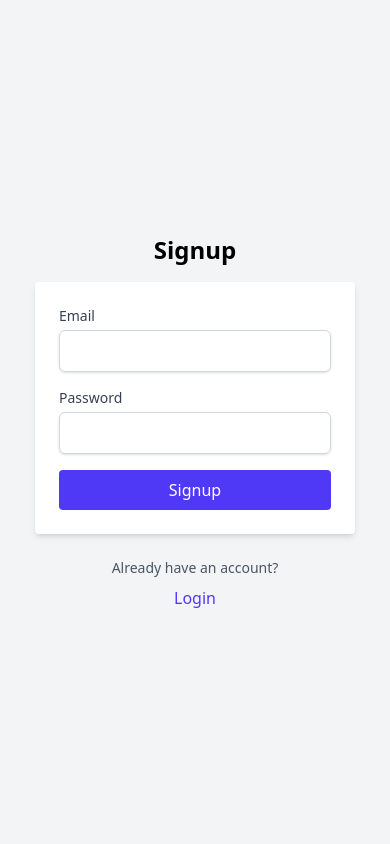
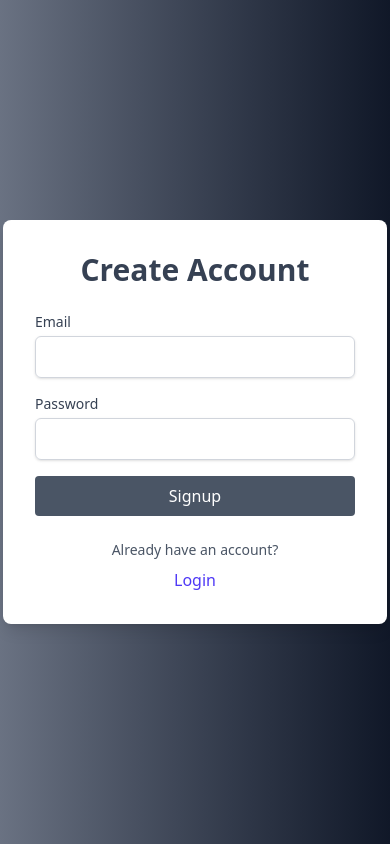
Before and after one commit to Kaustubh0505/Edulearn, a Next.js app: page /auth/signup in a window 390 px wide. Built offline with nearby package versions, Linux system fonts and the light colour scheme.

Commit message:
mobile responsive

```diff
--- a/app/auth/login/page.js
+++ b/app/auth/login/page.js
@@ -21,9 +21,9 @@ const LoginPage = () => {
   };
 
   return (
-    <div className="flex flex-col items-center justify-center min-h-screen bg-gradient-to-r from-indigo-500 to-purple-500">
+    <div className="flex flex-col items-center justify-center min-h-screen bg-gradient-to-r from-gray-500 to-gray-900">
       <div className="bg-white p-8 rounded-lg shadow-lg w-96">
-        <h1 className="text-3xl font-bold text-center text-indigo-600 mb-6">Welcome Back</h1>
+        <h1 className="text-3xl font-bold text-center text-gray-700 mb-6">Welcome Back</h1>
         <form onSubmit={handleLogin}>
           <div className="mb-4">
             <label htmlFor="email" className="block text-sm font-medium text-gray-700">
@@ -54,7 +54,7 @@ const LoginPage = () => {
           {error && <p className="text-red-500 text-sm mb-4">{error}</p>}
           <button
             type="submit"
-            className="w-full bg-indigo-600 text-white py-2 px-4 rounded hover:bg-indigo-700 transition duration-300"
+            className="w-full bg-gray-600 text-white py-2 px-4 cursor-pointer rounded hover:bg-gray-700 transition duration-300"
           >
             Login
           </button>
@@ -63,7 +63,7 @@ const LoginPage = () => {
           <p className="text-sm text-gray-600">Don't have an account?</p>
           <button
             onClick={() => router.push('/auth/signup')}
-            className="text-indigo-600 hover:underline mt-2"
+            className="text-indigo-600 cursor-pointer hover:underline mt-2"
           >
             Signup
           </button>
--- a/app/auth/signup/page.js
+++ b/app/auth/signup/page.js
@@ -2,10 +2,10 @@
 import React, { useState } from 'react';
 import { auth } from '../../libs/utils/firebase';
 import { createUserWithEmailAndPassword } from 'firebase/auth';
-import {useRouter} from 'next/navigation';
+import { useRouter } from 'next/navigation';
 
 const SignupPage = () => {
-  var router = useRouter()
+  const router = useRouter();
   const [email, setEmail] = useState('');
   const [password, setPassword] = useState('');
   const [error, setError] = useState('');
@@ -24,9 +24,10 @@ const SignupPage = () => {
   };
 
   return (
-    <div className="flex flex-col items-center justify-center min-h-screen bg-gray-100">
-      <h1 className="text-2xl font-bold mb-4">Signup</h1>
-      <form onSubmit={handleSignup} className="bg-white p-6 rounded shadow-md w-80">
+    <div className="flex flex-col items-center justify-center min-h-screen bg-gradient-to-r from-gray-500 to-gray-900">
+      <div className="bg-white p-8 rounded-lg shadow-lg w-96">
+        <h1 className="text-3xl font-bold text-center text-gray-700 mb-6">Create Account</h1>
+        <form onSubmit={handleSignup}>
           <div className="mb-4">
             <label htmlFor="email" className="block text-sm font-medium text-gray-700">
               Email
@@ -36,7 +37,7 @@ const SignupPage = () => {
               id="email"
               value={email}
               onChange={(e) => setEmail(e.target.value)}
-            className="mt-1 block w-full px-3 py-2 border border-gray-300 rounded-md shadow-sm focus:outline-none focus:ring-indigo-500 focus:border-indigo-500"
+              className="mt-1 block w-full px-4 py-2 border border-gray-300 rounded-md shadow-sm focus:outline-none focus:ring-indigo-500 focus:border-indigo-500"
               required
             />
           </div>
@@ -49,7 +50,7 @@ const SignupPage = () => {
               id="password"
               value={password}
               onChange={(e) => setPassword(e.target.value)}
-            className="mt-1 block w-full px-3 py-2 border border-gray-300 rounded-md shadow-sm focus:outline-none focus:ring-indigo-500 focus:border-indigo-500"
+              className="mt-1 block w-full px-4 py-2 border border-gray-300 rounded-md shadow-sm focus:outline-none focus:ring-indigo-500 focus:border-indigo-500"
               required
             />
           </div>
@@ -57,7 +58,7 @@ const SignupPage = () => {
           {success && <p className="text-green-500 text-sm mb-4">{success}</p>}
           <button
             type="submit"
-          className="w-full bg-indigo-600 text-white py-2 px-4 rounded hover:bg-indigo-700"
+            className="w-full bg-gray-600 text-white py-2 cursor-pointer px-4 rounded hover:bg-gray-700 transition duration-300"
           >
             Signup
           </button>
@@ -66,10 +67,11 @@ const SignupPage = () => {
           <p className="text-sm text-gray-600">Already have an account?</p>
           <button
             onClick={() => router.push('/auth/login')}
-            className="text-indigo-600 hover:underline mt-2"
+            className="text-indigo-600 cursor-pointer hover:underline mt-2"
           >
             Login
           </button>
+        </div>
       </div>
     </div>
   );
--- a/app/quiz/page.js
+++ b/app/quiz/page.js
@@ -82,11 +82,12 @@ const Quiz = () => {
                   <label htmlFor="categorySearch" className='mr-2 text-sm'>Search Category</label>
                   <input
                     id="categorySearch"
-                    className='w-64 p-2 border rounded-xl focus:ring-2 focus:ring-indigo-500'
+                    className='w-full sm:w-64 p-2 border rounded-xl focus:ring-2 focus:ring-indigo-500'
                     placeholder='Search...'
                     value={searchTerm}
                     onChange={e => setSearchTerm(e.target.value)}
                   />
+
                 </div>
               </div>
 
--- a/components/Navbar/Navbar.jsx
+++ b/components/Navbar/Navbar.jsx
@@ -49,7 +49,7 @@ function NavLinks() {
         <Link
           key={link.href}
           href={link.href}
-          className="text-gray-400 hover:text-white transition-colors duration-300"
+          className="text-gray-100 hover:text-gray-500 transition-colors duration-300"
         >
           {link.label}
         </Link>
```
Lines whose indentation alone changed are shown as unchanged.
